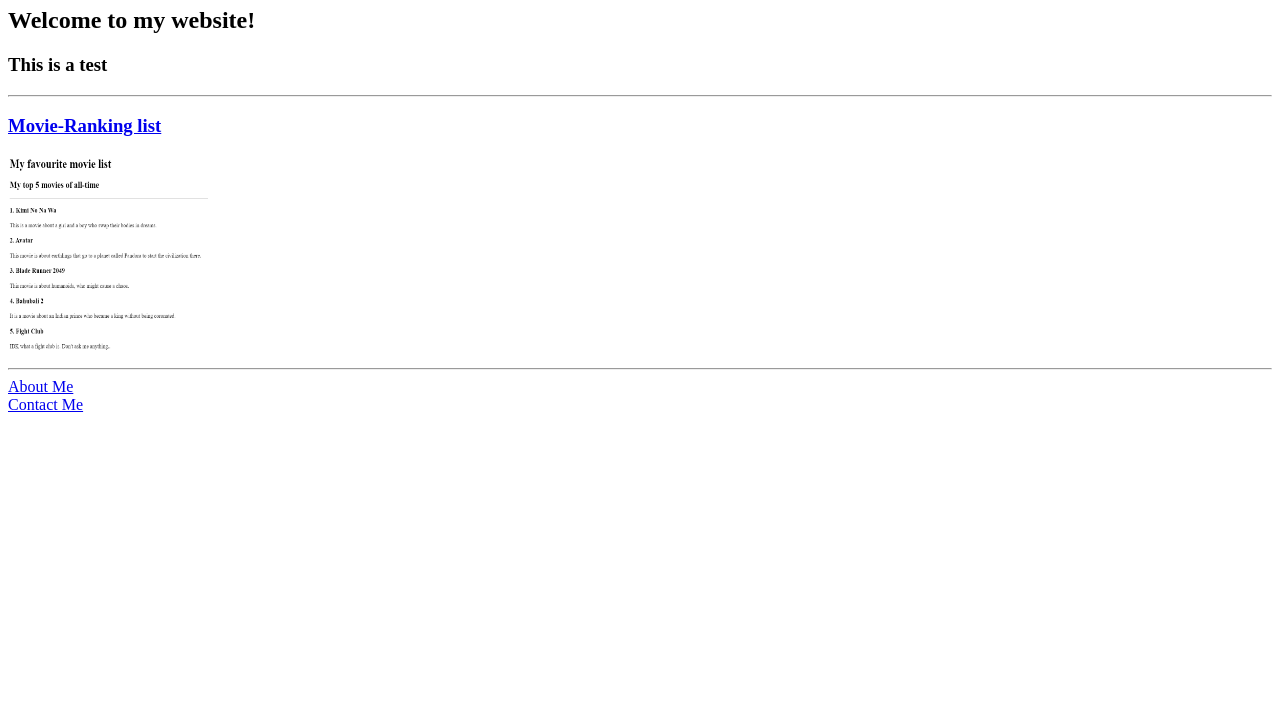
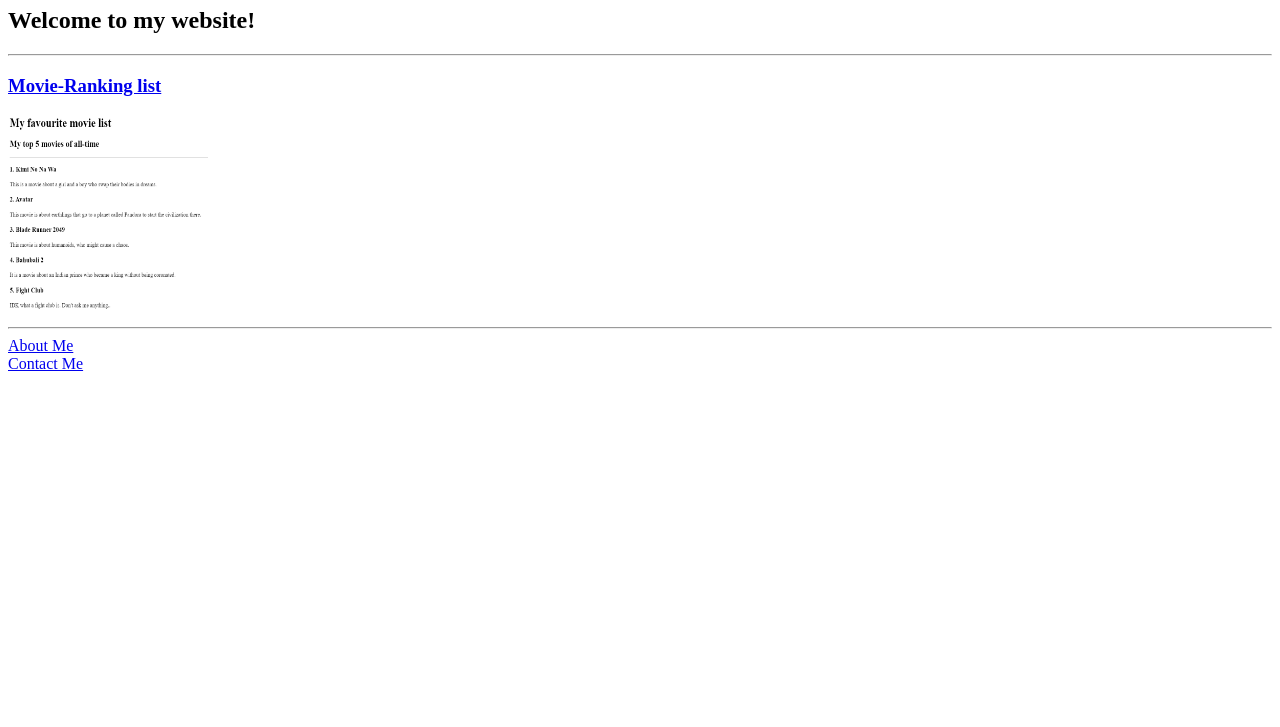
Before and after one commit to AjKarthik5/html-website, a plain HTML site: page index.html in a window 1280 px wide. Shown: the part 73-800 px from the top of the page. Drawn offline with Linux system fonts and the light colour scheme.

Commit message:
Update index.html

```diff
--- a/index.html
+++ b/index.html
@@ -6,7 +6,6 @@
     <meta charset="UTF-8">
     <h1>Ajay Karthik's Den</h1>
     <h2>Welcome to my website!</h2>
-    <h3>This is a test</h3>
     <hr />
 </head>
 <!-- TODO 2: Add Your previous projects' HTML into the public folder -->
```
